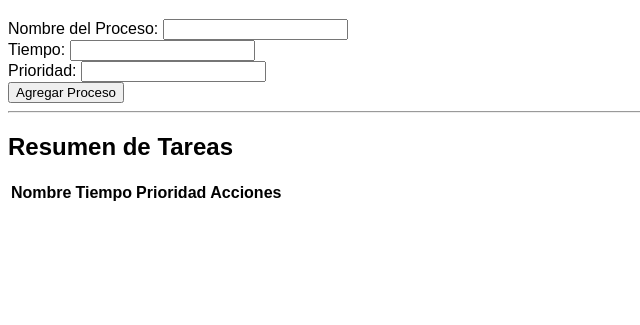
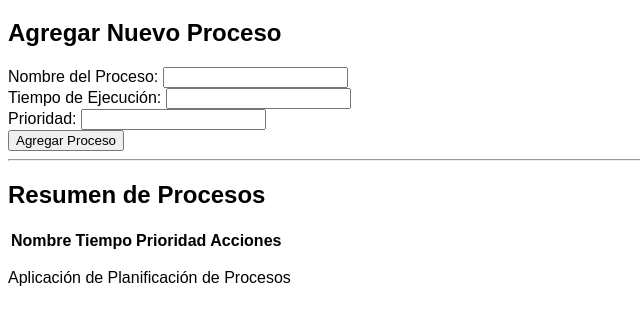
Before and after one commit to Huroncito16/AnalyTICs-3.0, a plain HTML site: page index.html in a window 1280 px wide. Shown: the part 61-386 px from the top of the page, without its empty margins (0-640 px from the left). Drawn offline with Linux system fonts and the light colour scheme.

Commit message:
Refactorizar la estructura del formulario y mejorar la gestión de eventos para agregar procesos

```diff
--- a/index.html
+++ b/index.html
@@ -7,25 +7,35 @@
     <link rel="stylesheet" href="css/style.css">
 </head>
 <body>
+    <header>
         <h1>Planificador de Procesos</h1>
+    </header>
 
+    <main>
+        <section aria-labelledby="form-heading">
+            <h2 id="form-heading">Agregar Nuevo Proceso</h2>
+            <form id="addProcessForm">
                 <div>
                     <label for="processName">Nombre del Proceso:</label>
-        <input type="text" id="processName">
+                    <input type="text" id="processName" name="processName" required>
                 </div>
                 <div>
-        <label for="processTime">Tiempo:</label>
-        <input type="number" id="processTime">
+                    <label for="processTime">Tiempo de Ejecución:</label>
+                    <input type="number" id="processTime" name="processTime" min="1" required>
                 </div>
                 <div>
                     <label for="processPriority">Prioridad:</label>
-        <input type="number" id="processPriority">
+                    <input type="number" id="processPriority" name="processPriority" min="1" required>
                 </div>
-    <button id="addButton">Agregar Proceso</button>
+                <button type="submit" id="addButton">Agregar Proceso</button>
+            </form>
+        </section>
 
         <hr>
 
-    <h2>Resumen de Tareas</h2>
+        <section aria-labelledby="summary-heading">
+            <h2 id="summary-heading">Resumen de Procesos</h2>
+            <div class="table-container">
                 <table id="processTable">
                     <thead>
                         <tr>
@@ -36,8 +46,16 @@
                         </tr>
                     </thead>
                     <tbody>
+                        <!-- Las filas de procesos se insertarán aquí -->
                     </tbody>
                 </table>
+            </div>
+        </section>
+    </main>
+
+    <footer>
+        <p>Aplicación de Planificación de Procesos</p>
+    </footer>
 
     <script src="js/main.js"></script>
 </body>
--- a/js/main.js
+++ b/js/main.js
@@ -1,4 +1,4 @@
-
+// Módulo para gestionar el estado de la aplicación (la lista de procesos)
 const ProcessStore = {
     processes: [],
 
@@ -17,12 +17,13 @@ const ProcessStore = {
     }
 };
 
+// Módulo para gestionar la interfaz de usuario (DOM)
 const UIManager = {
     elements: {
         nameInput: document.getElementById('processName'),
         timeInput: document.getElementById('processTime'),
         priorityInput: document.getElementById('processPriority'),
-        addButton: document.getElementById('addButton'),
+        form: document.getElementById('addProcessForm'), // Changed from addButton
         tableBody: document.querySelector('#processTable tbody')
     },
 
@@ -53,6 +54,7 @@ const UIManager = {
     }
 };
 
+// Módulo principal que orquesta la aplicación
 const App = {
     init: function() {
         console.log("Planificador de procesos inicializado.");
@@ -60,11 +62,13 @@ const App = {
     },
 
     addEventListeners: function() {
-        UIManager.elements.addButton.addEventListener('click', this.handleAddProcess.bind(this));
+        // Listen for form submission instead of button click
+        UIManager.elements.form.addEventListener('submit', this.handleAddProcess.bind(this));
         UIManager.elements.tableBody.addEventListener('click', this.handleDeleteProcess.bind(this));
     },
 
-    handleAddProcess: function() {
+    handleAddProcess: function(event) {
+        event.preventDefault(); // Prevent page reload
         const { name, time, priority } = UIManager.getInputs();
 
         if (name && time && priority) {
@@ -74,6 +78,8 @@ const App = {
             UIManager.clearInputs();
             console.log('Procesos actuales:', ProcessStore.getProcesses());
         } else {
+            // This else block might not be necessary anymore because of the `required` attribute,
+            // but it's good for browsers that might not support it.
             alert('Por favor, complete todos los campos.');
         }
     },
```
Lines whose indentation alone changed are shown as unchanged.
